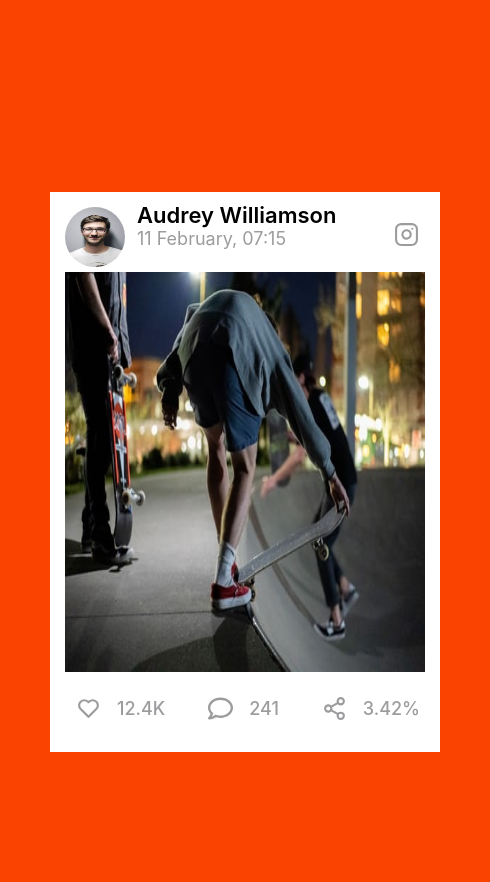
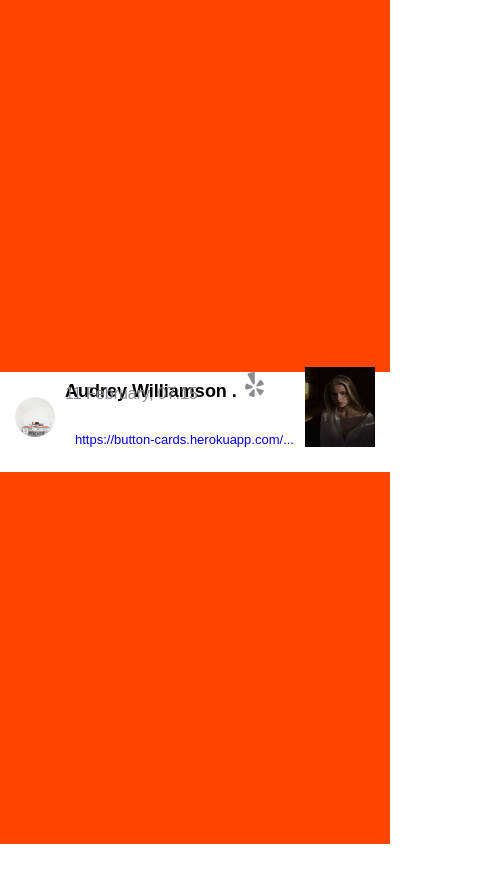
Before and after one commit to Zaibi727/Collection-of-Designs, a React (Create React App) app: page /1 in a window 390 px wide. Shown: the top 882 px of the page, 490 px wide, since content can reach past the window. After the commit the page ends 844 px from the top, so only its background shows below. Built offline with nearby package versions, Linux system fonts and the light colour scheme.

Commit message:
home three

```diff
--- /dev/null
+++ b/src/components/HomeScreenThree/AbMiddle.jsx
@@ -0,0 +1,11 @@
+import React from 'react';
+import styles from './HomeThree.module.css';
+
+export default function AbMiddle({link, src}) {
+    return (
+        <div className={styles.middle}>
+            <a href={link}>{link}...</a>
+            <img className={styles.midimg} src={src} />
+        </div>
+    )
+}
--- /dev/null
+++ b/src/components/HomeScreenThree/AbTop.jsx
@@ -0,0 +1,16 @@
+import React from 'react';
+import styles from './HomeThree.module.css';
+
+function AbTop({src, username, time, Icon}) {
+    return (
+        <div className={styles.top}>
+            <img className={styles.userpic} src={src} />
+            <div className={styles.sub}>
+                <p className={styles.name}>{username} <span className={styles.icon}>{Icon ? <Icon /> : {Icon}}</span></p>
+                <p className={styles.time}>{time}</p>
+            </div>
+        </div>
+    )
+}
+
+export default AbTop;
--- /dev/null
+++ b/src/components/HomeScreenThree/HomeScreenThreeContainer.jsx
@@ -0,0 +1,27 @@
+import React from 'react';
+import AbMiddle from './AbMiddle';
+import AbTop from './AbTop';
+import { FaYelp } from "react-icons/fa";
+import styles from './HomeThree.module.css';
+
+
+function HomeScreenThreeContainer() {
+    return (
+       <div className={styles.container}>
+            <div className={styles.wrapper}>
+            <AbTop
+                src="./images/eight4.jpg"
+                username="Audrey Williamson  ."
+                time="11 February, 07:15"
+                Icon={FaYelp}
+            />
+            <AbMiddle
+                link="https://button-cards.herokuapp.com/"
+                src="./images/eight-1.jpg"
+            />
+        </div>
+       </div>
+    )
+}
+
+export default HomeScreenThreeContainer;
--- /dev/null
+++ b/src/components/HomeScreenThree/HomeThree.module.css
@@ -0,0 +1,148 @@
+*{
+    padding: 0px;
+    margin: 0px;
+    font-family: sans-serif;
+    box-sizing: border-box;
+}
+.container{
+    display: flex;
+    justify-content: center;
+    align-items: center;
+   width: 100%;
+   height: 100vh;
+   background-color: orangered;
+   }
+   .wrapper{
+       width: 100%;
+       max-width: 800px;
+       background-color: rgb(255, 255, 255);
+       padding: 35px 15px;
+   }
+
+.middle{
+    display: flex;
+    align-items: flex-end;
+    justify-content: space-between;
+    margin-top: -70px;
+}
+.middle a{
+    margin-left: 80px;
+    font-weight: 600;
+    text-decoration: none !important;
+}
+.midimg{
+    width: 120px;
+    height: 120px;
+    margin-top: -20px;
+}
+
+
+/*--top ---*/
+
+.userpic{
+    width: 70px;
+    height: 70px;
+    border-radius: 50%;
+}
+.top{
+    display: flex;
+}
+.sub{
+    text-align: left;
+    margin-left: 10px;
+    margin-top: -20px;
+}
+.name{
+    font-size: 25px;
+    font-weight: 600;
+}
+.time{
+    margin-top: -18px;
+    color: #8b8b92;
+    font-weight: 500;
+}
+.icon{
+    color: #8b8b92;
+    font-size: 40px;
+}
+
+@media only screen and (max-width: 800px) {
+    .container{
+        display: flex;
+        justify-content: center;
+        align-items: center;
+       width: 100%;
+       height: 100vh;
+       background-color: orangered;
+       }
+       .wrapper{
+           width: 100%;
+           max-width: 600px;
+           background-color: rgb(255, 255, 255);
+           padding: 35px 15px;
+       }
+}
+
+@media only screen and (max-width: 600px) {
+    .container{
+        display: flex;
+        justify-content: center;
+        align-items: center;
+       width: 100%;
+       height: 100vh;
+       background-color: orangered;
+       }
+       .wrapper{
+           width: 100%;
+           max-width: 400px;
+           background-color: rgb(255, 255, 255);
+           padding: 25px 15px;
+       }
+       .middle{
+        display: flex;
+        align-items: flex-end;
+        justify-content: space-between;
+        margin-top: -70px;
+    }
+    .middle a{
+        margin-left: 60px;
+        font-weight: 400;
+        font-size: 13px;
+        text-decoration: none !important;
+    }
+    .midimg{
+        width: 70px;
+        height: 80px;
+        margin-top: 0px;
+    }
+
+
+    /*--top ---*/
+
+    .userpic{
+        width: 40px;
+        height: 40px;
+        border-radius: 50%;
+    }
+    .top{
+        display: flex;
+    }
+    .sub{
+        text-align: left;
+        margin-left: 10px;
+        margin-top: -25px;
+    }
+    .name{
+        font-size: 18px;
+        font-weight: 600;
+    }
+    .time{
+        margin-top: -18px;
+        color: #8b8b92;
+        font-weight: 500;
+    }
+    .icon{
+        color: #8b8b92;
+        font-size: 25px;
+    }
+}
--- a/src/components/parent.js
+++ b/src/components/parent.js
@@ -80,7 +80,9 @@ import './dropDown.css';
 //import  RatingModalContainer from './RatingModal/RatingModalContainer';
 //import CalendarModalContainer from './CalendarModal/CalendarModalContainer';
 //import HomeScreenOneContaine from './HomeScreenOne/HomeScreenOneContainer';
-import HomeScreenTwoContainer from './HomeScreenTwo/HomeScreenTwoContainer';
+//import HomeScreenTwoContainer from './HomeScreenTwo/HomeScreenTwoContainer';
+import HomeScreenThreeContainer from './HomeScreenThree/HomeScreenThreeContainer';
+
 
 class Parent extends Component {
 
@@ -89,7 +91,7 @@ class Parent extends Component {
 
         return (
             <div>
-                   <HomeScreenTwoContainer />
+                  <HomeScreenThreeContainer />
            </div>
          );
     }
```
